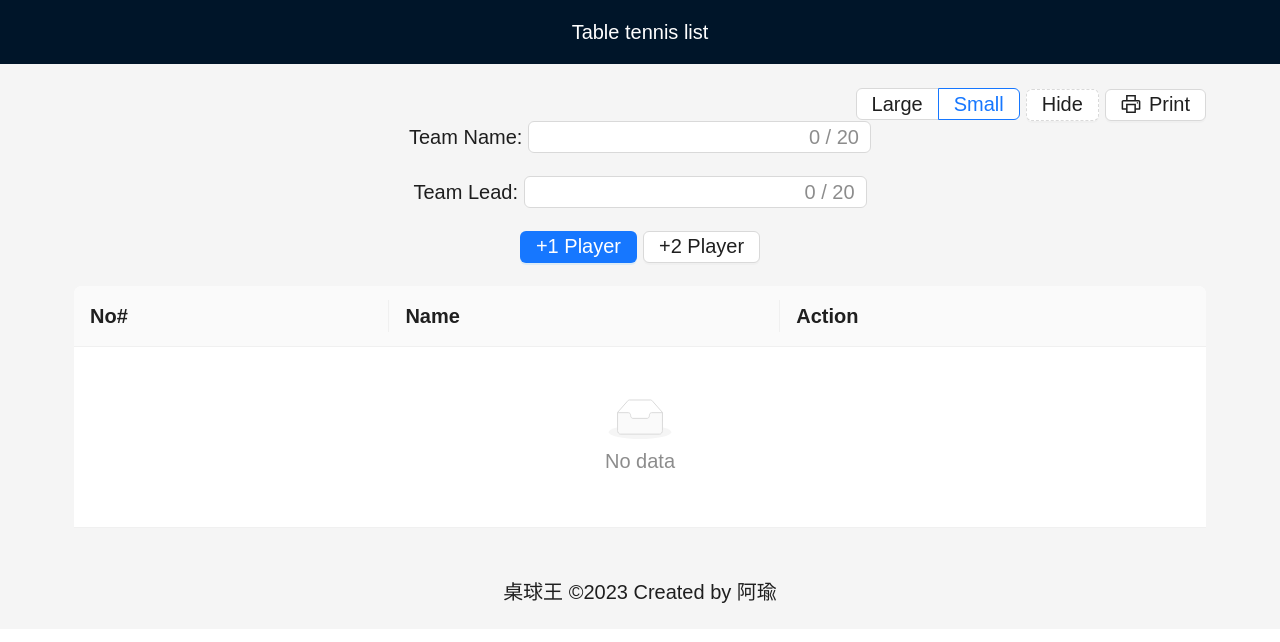
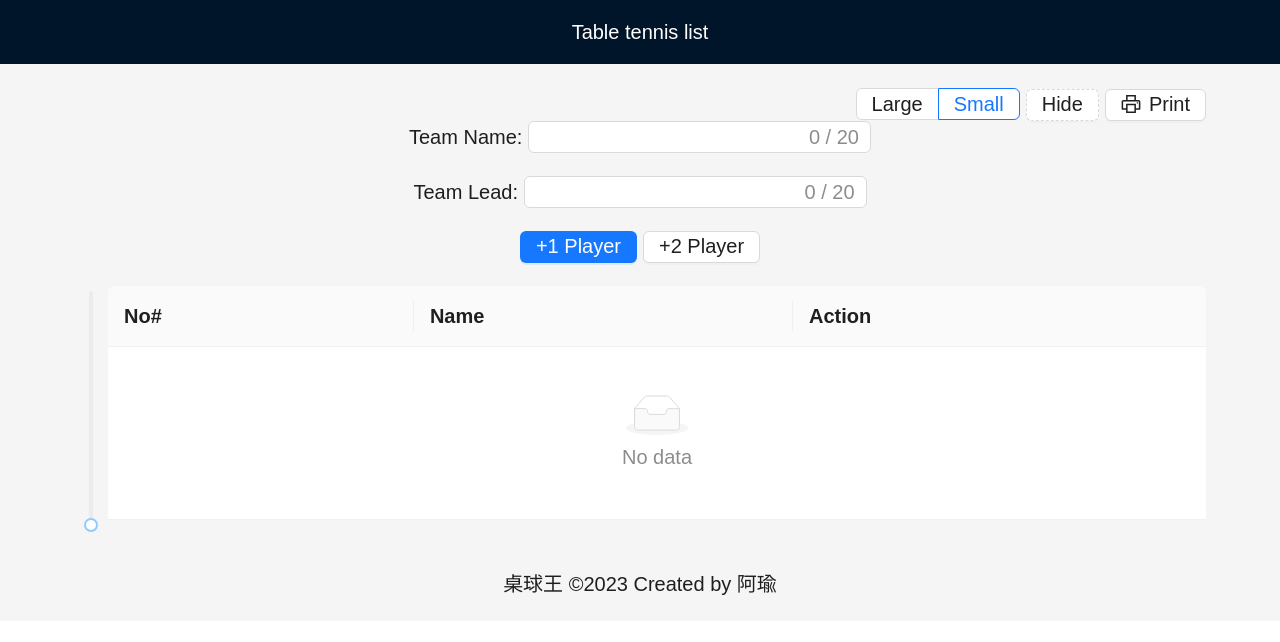
Before and after one commit to goish135/table-tennis-king, a React (Create React App) app: page / in a window 1280 px wide. Shown: the top 642 px of the page. Built offline with nearby package versions, Linux system fonts and the light colour scheme.

Commit message:
add slider to control table td

```diff
--- a/src/App.css
+++ b/src/App.css
@@ -39,10 +39,10 @@
   }
 }
 
-.py-style-1 .ant-table-tbody > tr > td {
+/* .py-style-1 .ant-table-tbody > tr > td {
   padding: 50px;
 }
 
 .py-style-2 .ant-table-tbody > tr > td {
   padding: 20px;
-}
+} */
--- a/src/App.js
+++ b/src/App.js
@@ -1,5 +1,13 @@
 import "./App.css";
-import { Table, Button, Layout, Input, ConfigProvider, Radio } from "antd";
+import {
+  Table,
+  Button,
+  Layout,
+  Input,
+  ConfigProvider,
+  Radio,
+  Slider,
+} from "antd";
 import React, { useState, useRef } from "react";
 import ReactToPrint from "react-to-print";
 import { PrinterOutlined } from "@ant-design/icons";
@@ -14,15 +22,29 @@ function App() {
   const [headOfRowSpan, setHeadOfRowSpan] = useState([]);
   const [customStyle, setCustomStyle] = useState("py-style-2");
   const [size, setSize] = useState("small");
+  const [paddingValue, setPaddingValue] = useState(5);
+
+  const sliderStyle = {
+    display: "inline-block",
+    height: 300,
+    textAlign: "left",
+  };
 
   let componentRef = useRef();
+
+  const onChangeSlider = (newValue) => {
+    console.log("Slider Value:", newValue);
+    setPaddingValue(newValue);
+  };
 
   const handleSizeChange = (e) => {
     setSize(e.target.value);
     if (e.target.value === "small") {
-      setCustomStyle("py-style-2");
+      // setCustomStyle("py-style-2");
+      setPaddingValue(5);
     } else {
-      setCustomStyle("py-style-1");
+      // setCustomStyle("py-style-1");
+      setPaddingValue(50);
     }
   };
 
@@ -133,6 +155,9 @@ function App() {
       title: "Name",
       dataIndex: "name",
       key: "name",
+      render: (text, record) => (
+        <div style={{ padding: `${paddingValue}px` }}>{text}</div>
+      ),
     },
     {
       title: "Action",
@@ -213,11 +238,25 @@ function App() {
                 </Button>
               </div>
               <br />
-              <Table
-                columns={columns}
-                dataSource={dataSource}
-                className={customStyle}
-              />
+
+              <div style={{ display: "flex", flexDirection: "row" }}>
+                <div style={{ flex: 0.5 }}>
+                  <Slider
+                    min={20}
+                    max={50}
+                    onChange={onChangeSlider}
+                    value={paddingValue}
+                    vertical
+                  />
+                </div>
+                <div style={{ flex: 20 }}>
+                  <Table
+                    columns={columns}
+                    dataSource={dataSource}
+                    // className={customStyle}
+                  />
+                </div>
+              </div>
             </div>
           </Content>
           <Footer
```
